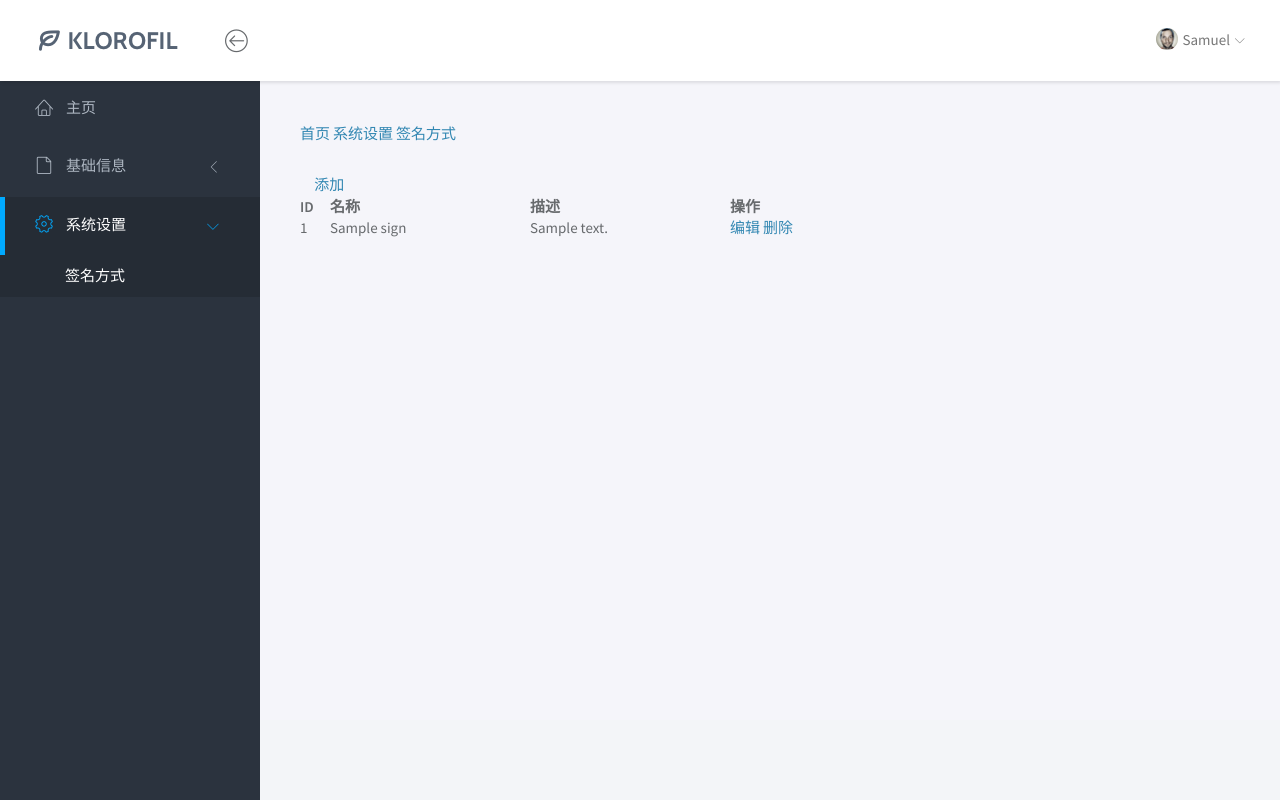
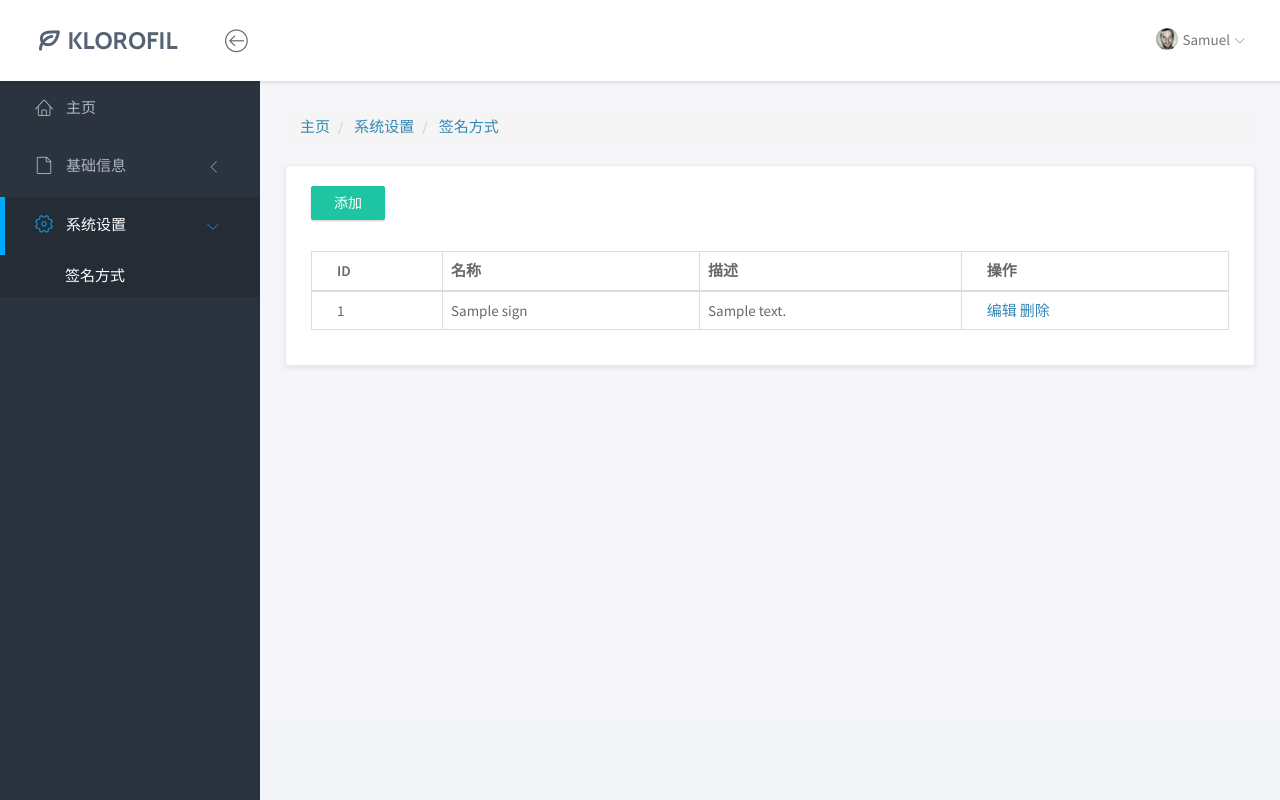
Before and after one commit to wsyu/EasyTest, a Python web app: template templates/system/sign_index.html in a window 1280 px wide. Run offline with Jinja, Linux system fonts and the light colour scheme; the template is opened without the code that fills it: most values are stand-ins (such as "Sample title", 1, 10 or a date in 2020); some libraries are stand-ins or nearby versions.

Commit message:
修改代码

```diff
--- a/templates/system/sign_index.html
+++ b/templates/system/sign_index.html
@@ -1,29 +1,34 @@
 {% extends "../base.html" %}
+
+{% block crumbs %}
+    <div class="row">
+        <div class="col-md-12">
+            <ol class="breadcrumb">
+                <li>
+                    <a href="/yqjr/index">主页</a>
+                </li>
+                <li class="active">
+                    <a class="this">系统设置</a>
+                </li>
+                <li class="active">
+                    <a class="this-page">签名方式</a>
+                </li>
+            </ol>
+
+        </div>
+    </div>
+{% endblock %}
 
 {% block body %}
 
-    <div class="layui-body">
-        <!-- 内容主体区域 -->
-        <div style="padding: 15px;">
-            <span class="layui-breadcrumb">
-                <a href="">首页</a>
-                <a class="this" href="">系统设置</a>
-                <a class="this-page">签名方式</a>
-            </span>
+    <div class="row">
+        <div class="col-md-12">
+            <div class="panel">
+                <div class="panel-heading">
+                    <a href="/base/sign_add/" class="btn btn-primary">添加</a>
                 </div>
-
-        <div style="padding: 15px;">
-            <a href="/base/sign_add" class="layui-btn">
-                <i class="layui-icon">&#xe608;</i> 添加
-            </a>
-            <table class="layui-table">
-                <colgroup>
-                    <col width="30">
-                    <col width="200">
-                    <col width="200">
-                    <col width="300">
-                    <col>
-                </colgroup>
+                <div class="panel-body">
+                    <table class="table table-bordered">
                         <thead>
                         <tr>
                             <th>ID</th>
@@ -39,15 +44,17 @@
                                 <td>{{ sign.sign_name }}</td>
                                 <td>{{ sign.description }}</td>
                                 <td>
-                            <a href="/sign_update?sign_id={{ sign.sign_id }}" class="layui-btn layui-btn-xs" lay-event="edit">编辑</a>
-                            <a href="/project_delete?prj_id={{ prj.prj_id }}" class="layui-btn layui-btn-danger layui-btn-xs" lay-event="del">删除</a>
+                                    <a href="/sign_update?sign_id={{ sign.sign_id }}" class="">编辑</a>
+                                    <a href="" class="" >删除</a>
                                 </td>
                             </tr>
                         {% endfor %}
                         </tbody>
                     </table>
                 </div>
+            </div>
 
+        </div>
     </div>
 
 {% endblock %}
```
Lines whose indentation alone changed are shown as unchanged.
